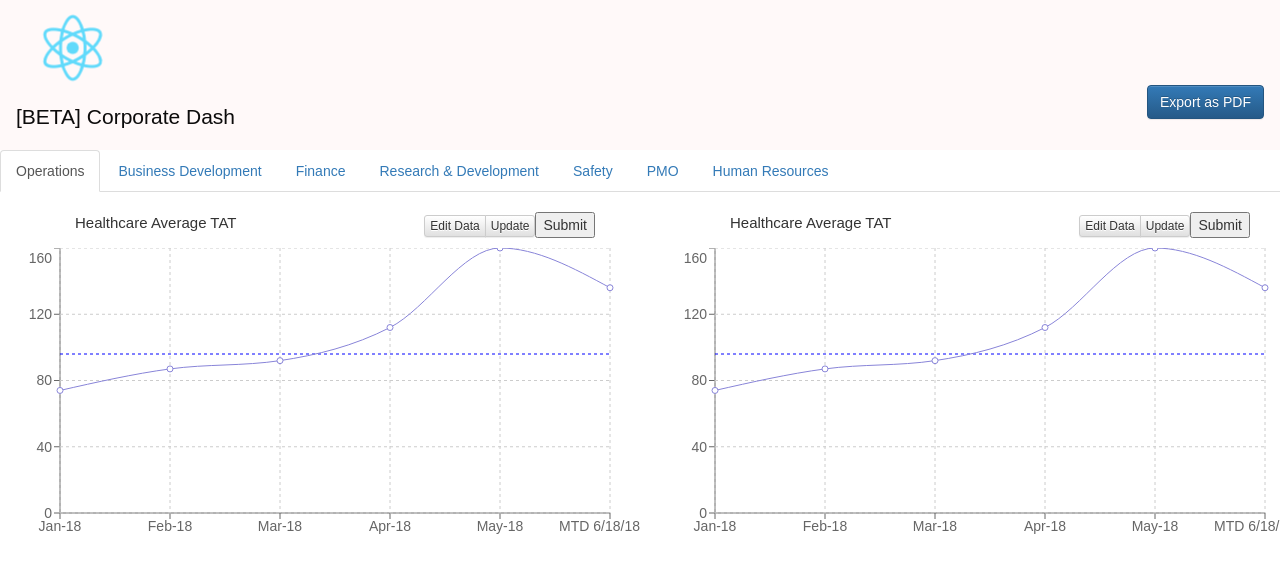
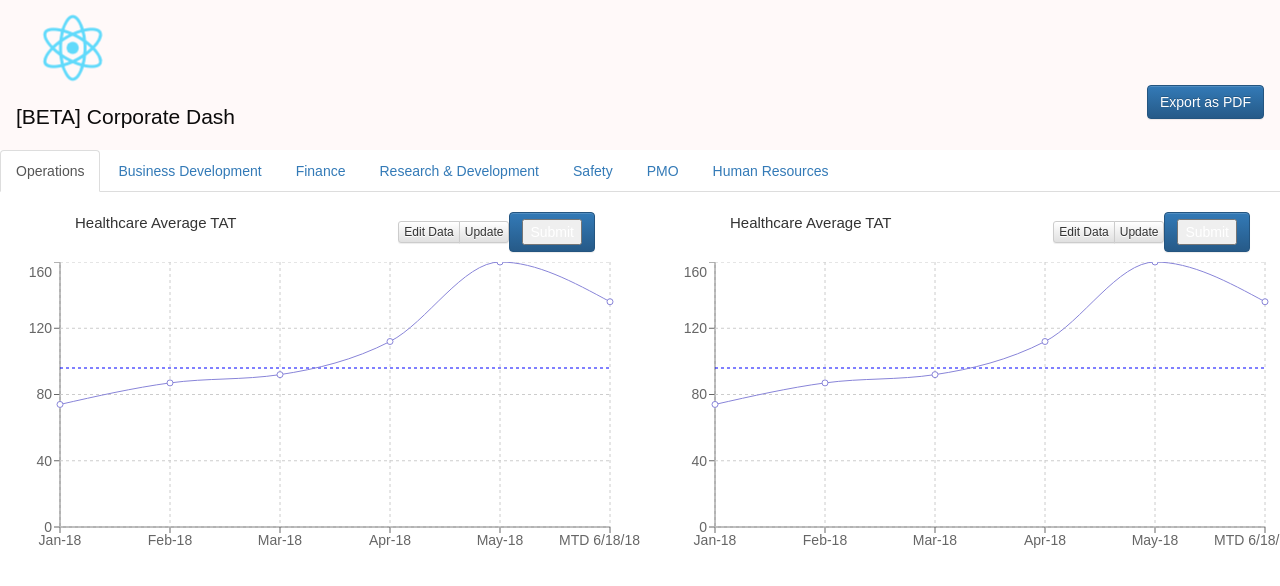
Before and after one commit to chrisacciai/dashboard, a React (Create React App) app: page / in a window 1280 px wide. Shown: the top 586 px of the page. Built offline with nearby package versions, Linux system fonts and the light colour scheme.

Commit message:
button test

```diff
--- a/src/Chart1.js
+++ b/src/Chart1.js
@@ -70,7 +70,7 @@ export default class Chart1 extends Component {
                   <Button onClick={this.hide.bind(this)}>Edit Data</Button>
                   <Button onClick={this.show.bind(this)}>Update</Button>
                 </ButtonGroup>
-                <input type="submit" form="form1" />
+                <Button bsStyle="primary"><input type="submit" form="form1" /></Button>
               </p>
             </div>
             <br/>
```
